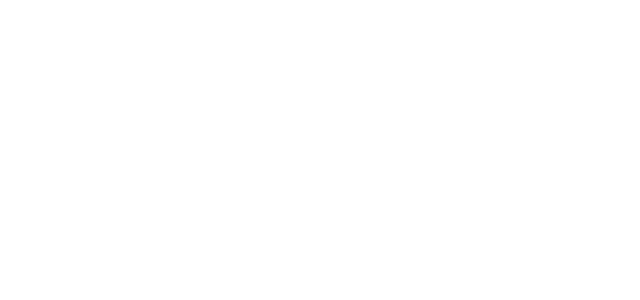
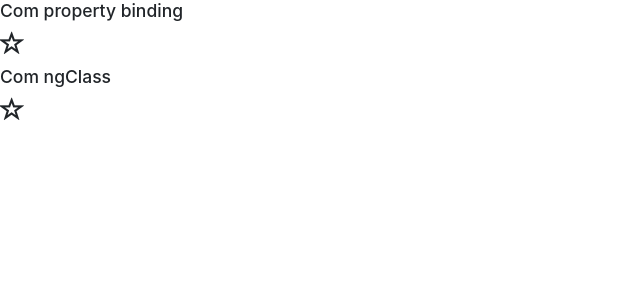
Before and after one commit to AndyCsilva/diretivas, an Angular app: page / in a window 1280 px wide. Shown: the top 300 px of the page, without its empty margins (0-640 px from the left). Built offline with nearby package versions, Linux system fonts and the light colour scheme.

Commit message:
#29: Diretivas: ngClass

```diff
--- a/src/app/app.component.html
+++ b/src/app/app.component.html
@@ -1,5 +1,4 @@
 <!-- <app-diretiva-ngif></app-diretiva-ngif> -->
-
 <!-- <app-diretiva-ngswitch></app-diretiva-ngswitch> -->
-
 <!-- <app-diretiva-ngfor></app-diretiva-ngfor> -->
+<app-diretiva-ngclass></app-diretiva-ngclass>
--- a/src/app/app.module.ts
+++ b/src/app/app.module.ts
@@ -5,13 +5,15 @@
 import { DiretivaNgifComponent } from './diretiva-ngif/diretiva-ngif.component';
 import { DiretivaNgswitchComponent } from './diretiva-ngswitch/diretiva-ngswitch.component';
 import { DiretivaNgforComponent } from './diretiva-ngfor/diretiva-ngfor.component';
+import { DiretivaNgclassComponent } from './diretiva-ngclass/diretiva-ngclass.component';
 
 @NgModule({
   declarations: [
     AppComponent,
     DiretivaNgifComponent,
     DiretivaNgswitchComponent,
-    DiretivaNgforComponent
+    DiretivaNgforComponent,
+    DiretivaNgclassComponent
   ],
   imports: [
     BrowserModule
--- /dev/null
+++ b/src/app/diretiva-ngclass/diretiva-ngclass.component.html
@@ -0,0 +1,15 @@
+<h3>
+    <p>Com property binding</p>
+</h3>
+
+<h1>
+    <i class="glyphicon" [class.glyphicon-star-empty]="!meuFavorito" [class.glyphicon-star]="meuFavorito" (click)="curtir()"></i>
+</h1>
+
+<h3>
+    <p>Com ngClass</p>
+</h3>
+
+<h1>
+    <i class="glyphicon" [ngClass]="{'glyphicon-star-empty': !meuFavorito, 'glyphicon-star': meuFavorito }" (click)="curtir()"></i>
+</h1>
--- /dev/null
+++ b/src/app/diretiva-ngclass/diretiva-ngclass.component.ts
@@ -0,0 +1,21 @@
+import { Component, OnInit } from '@angular/core';
+
+@Component({
+  selector: 'app-diretiva-ngclass',
+  templateUrl: './diretiva-ngclass.component.html',
+  styleUrls: ['./diretiva-ngclass.component.scss']
+})
+export class DiretivaNgclassComponent implements OnInit {
+
+  meuFavorito: boolean = false;
+
+  constructor() { }
+
+  ngOnInit() {
+  }
+
+  curtir() {
+    this.meuFavorito = !this.meuFavorito;
+  }
+
+}
--- a/src/index.html
+++ b/src/index.html
@@ -1,5 +1,6 @@
 <!doctype html>
 <html lang="en">
+
 <head>
     <meta charset="utf-8">
     <title>Diretivas</title>
@@ -7,8 +8,14 @@
 
     <meta name="viewport" content="width=device-width, initial-scale=1">
     <link rel="icon" type="image/x-icon" href="favicon.ico">
+
+    <link rel="stylesheet" href="https://maxcdn.bootstrapcdn.com/bootstrap/3.3.7/css/bootstrap.min.css">
+    <script src="https://ajax.googleapis.com/ajax/libs/jquery/3.2.1/jquery.min.js"></script>
+    <script src="https://maxcdn.bootstrapcdn.com/bootstrap/3.3.7/js/bootstrap.min.js"></script>
 </head>
+
 <body>
     <app-root></app-root>
 </body>
+
 </html>
```
Also changed, not shown: src/app/diretiva-ngclass/diretiva-ngclass.component.scss (added), 1 other file (tests, documents, lock files or other folders). Lines whose indentation alone changed are shown as unchanged.
